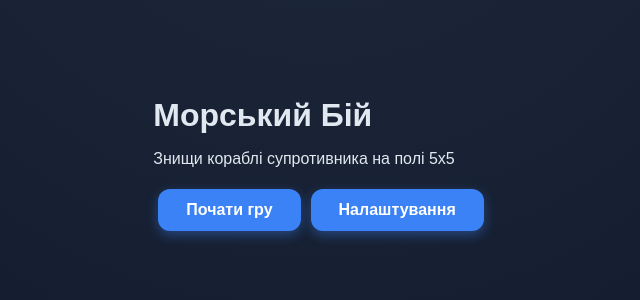
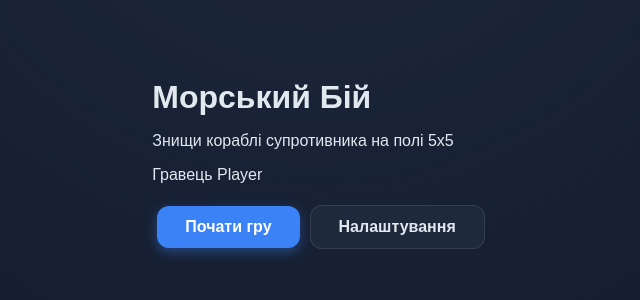
Before and after one commit to Shadocl-low/COP-SeaBattle, a React (Vite) app: page / in a window 1280 px wide. Shown: the part 234-534 px from the top of the page, without its empty margins (319-959 px from the left). Built offline with nearby package versions, Linux system fonts and the light colour scheme.

Commit message:
Updated routing at MenuPage

```diff
--- a/src/pages/MenuPage.jsx
+++ b/src/pages/MenuPage.jsx
@@ -1,14 +1,30 @@
 import { Button } from '../components/UI/Button/Button';
+import {useNavigate} from "react-router";
+import {useLocalStorage} from "../hooks/useLocalStorage.jsx";
+import {BUTTON_STATES} from "../constants.js";
 
-export function MenuPage(props) {
-    const { onStart, onSettings } = props;
+export function MenuPage() {
+    const navigate = useNavigate();
+
+    const [appSettings] = useLocalStorage('battleship-settings', {
+        playerName: 'Player'
+    });
+
+    const handleStart = () => {
+        navigate(`/game/${appSettings.playerName}`);
+    };
+
+    const handleSettings = () => {
+        navigate('/settings');
+    };
 
     return (
         <div>
             <h1>Морський Бій</h1>
             <p>Знищи кораблі супротивника на полі 5x5</p>
-            <Button onClick={onStart}>Почати гру</Button>
-            <Button onClick={onSettings}>Налаштування</Button>
+            <p>Гравець {appSettings.playerName}</p>
+            <Button onClick={handleStart} variant={BUTTON_STATES.PRIMARY}>Почати гру</Button>
+            <Button onClick={handleSettings} variant={BUTTON_STATES.SECONDARY}>Налаштування</Button>
         </div>
     );
 }
```
